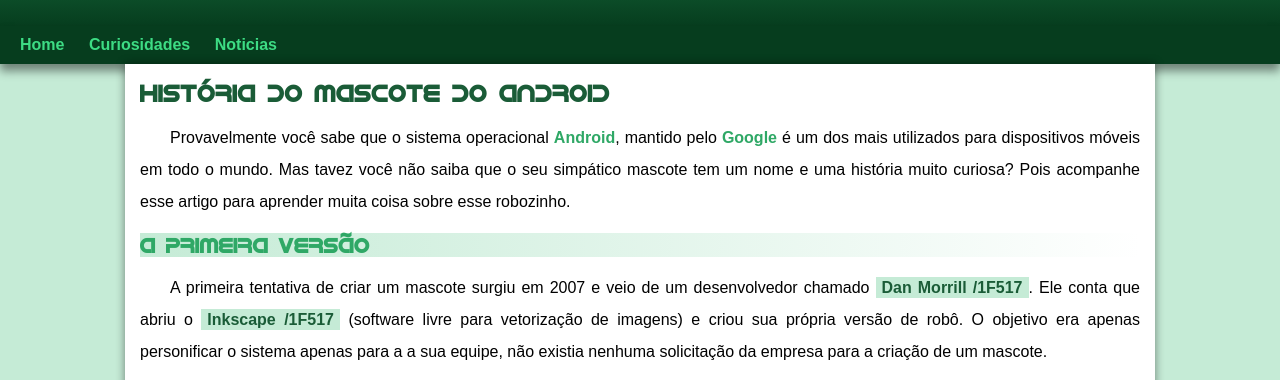
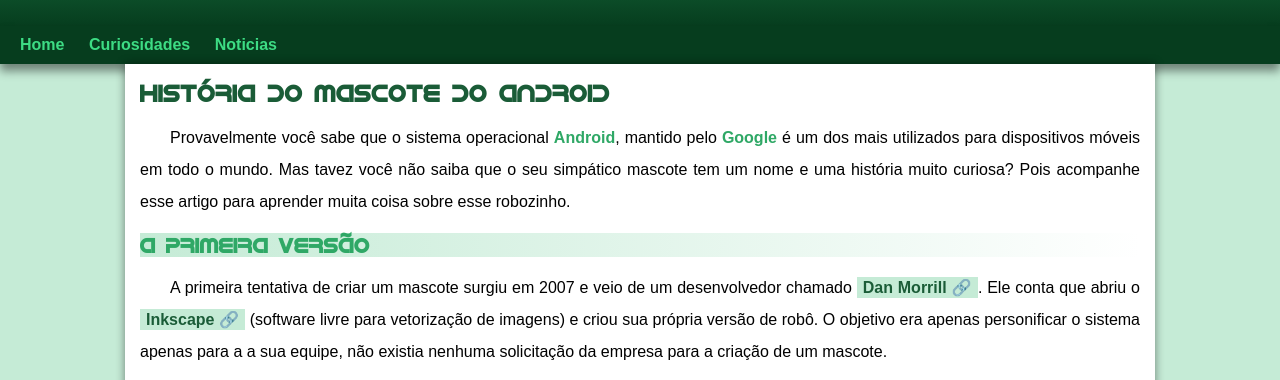
Before and after one commit to gabriel-s-h/projeto-android, a plain HTML site: page index.html in a window 1280 px wide. Shown: the part 164-544 px from the top of the page. Drawn offline with Linux system fonts and the light colour scheme.

Commit message:
corrigindo erro de icone

```diff
--- a/estilo/estilo.css
+++ b/estilo/estilo.css
@@ -32,7 +32,7 @@
 }
 
 a.externo::after {
-    content:'\00A0/1F517';
+    content:'\00A0\1F517';
 }
 
 header {
```
